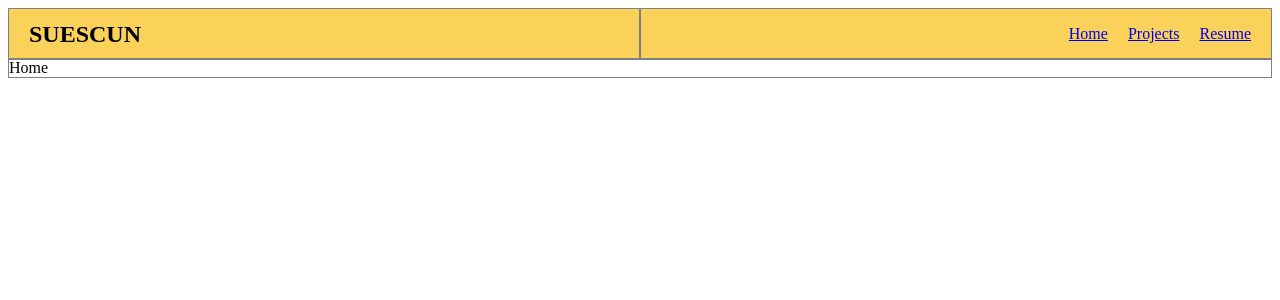
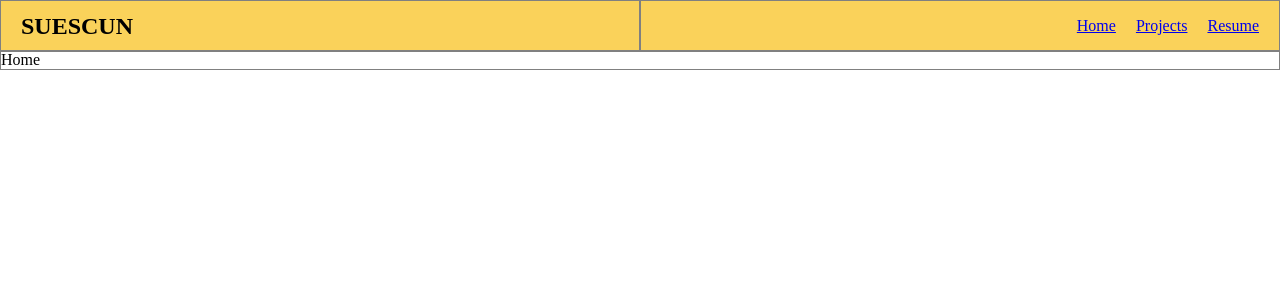
Before and after one commit to found-james/portfolio, a React (Create React App) app: page / in a window 1280 px wide. Shown: the top 300 px of the page. Built offline with nearby package versions, Linux system fonts and the light colour scheme.

Commit message:
create global style sheet

```diff
--- /dev/null
+++ b/src/index.css
@@ -0,0 +1,4 @@
+* {
+    margin: 0;
+    padding: 0;
+}
--- a/src/index.js
+++ b/src/index.js
@@ -1,6 +1,7 @@
 import React from "react"
 import ReactDOM from "react-dom/client"
 import App from "./components/App/App"
+import "./index.css"
 import { BrowserRouter as Router } from "react-router-dom"
 
 const root = ReactDOM.createRoot(document.getElementById("root"))
--- a/src/pages/Home/Home.js
+++ b/src/pages/Home/Home.js
@@ -1,7 +1,10 @@
+import { Fragment } from "react"
 
 function Home() {
   return (
-    <div style={{border: "1px solid gray"}}>Home</div>
+    <Fragment>
+      <section style={{border: "1px solid gray"}}>Home</section>
+    </Fragment>
   )
 }
 
```
